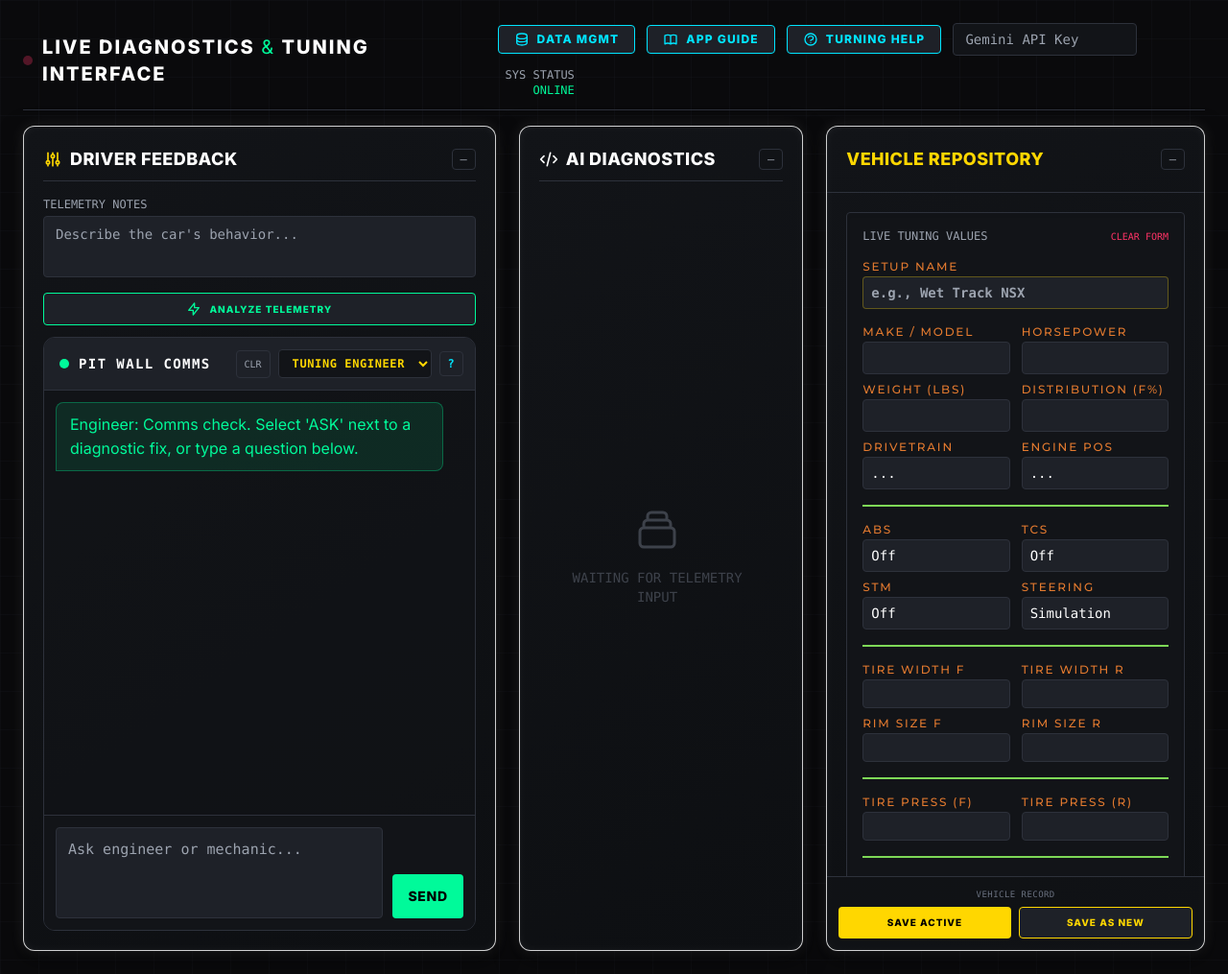
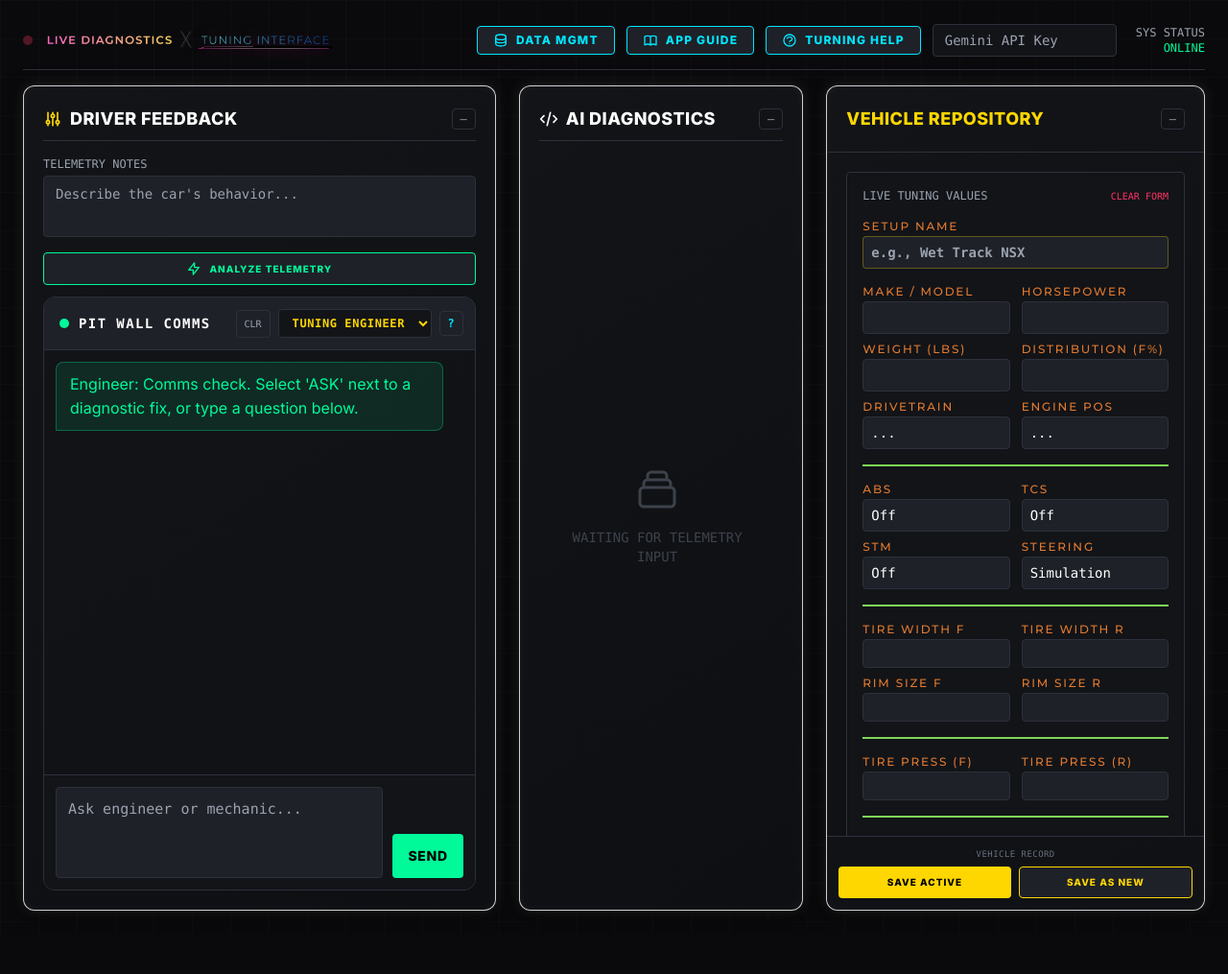
Before and after one commit to closcar00-NOVA/Forza-Tuning, a plain HTML site: page index.html in a window 1280 px wide. Shown: the whole page at 96% size. After the commit the page ends 973 px from the top, so only its background shows below. Drawn offline with nearby package versions, Linux system fonts and the light colour scheme.

Commit message:
Update index.html

```diff
--- a/index.html
+++ b/index.html
@@ -68,10 +68,10 @@
 
     <div class="max-w-[1600px] mx-auto flex flex-col gap-4">
         <header class="flex flex-col md:flex-row justify-between items-start md:items-center border-b border-dark-600 pb-3 gap-3">
-            <h1 class="text-lg md:text-xl font-extrabold text-white tracking-widest uppercase flex items-center gap-2.5">
+            <div class="flex items-center gap-3">
                 <div class="w-2.5 h-2.5 bg-brand-red rounded-full rec-dot shrink-0"></div>
-                <span>Live Diagnostics <span class="text-brand-green font-light">&amp;</span> Tuning Interface</span>
-            </h1>
+                <img src="Title Header.png" alt="Live Diagnostics & Tuning Interface" class="h-8 md:h-9 w-auto object-contain">
+            </div>
 
             <div class="flex items-center gap-3 flex-wrap">
                 <!-- Data Management Button & Modal -->
```
